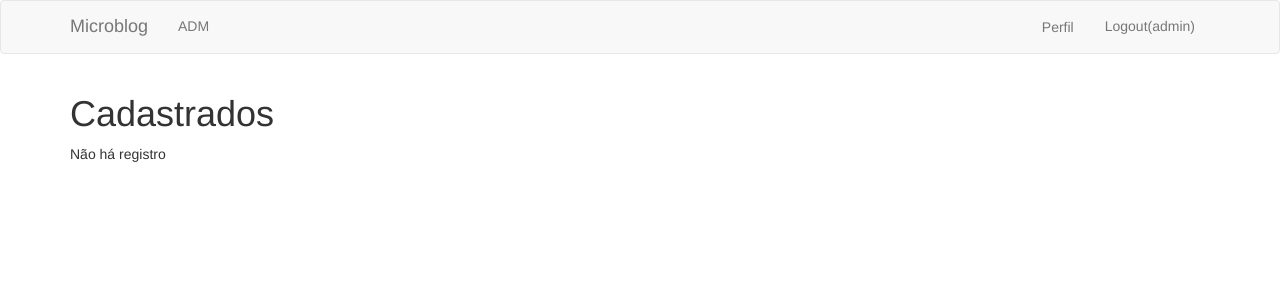
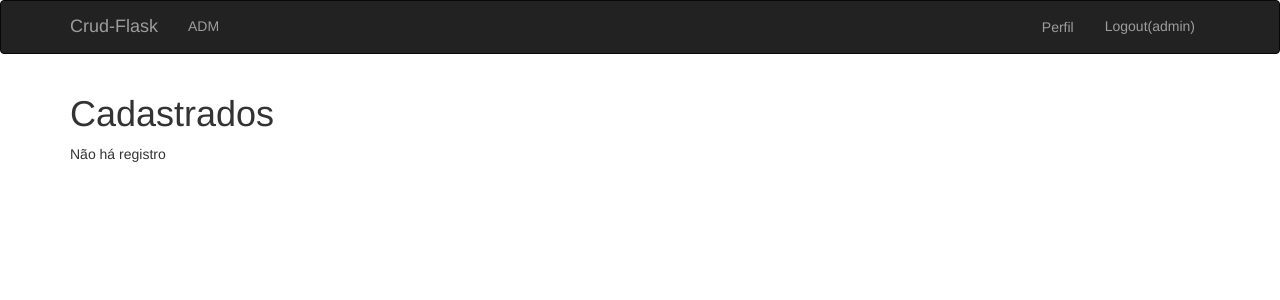
Before and after one commit to ggrecco/crud_flask, a Flask app: page /read in a window 1280 px wide. Shown: the top 300 px of the page. Run offline with Flask 2, Linux system fonts and the light colour scheme; a user stored in the database is signed in; data comes from the database, SQL or seed files in the repository; both versions use the stored data as it was after the commit; some libraries are stand-ins or nearby versions.

Commit message:
invertida a cor do cabeçalho

```diff
--- a/crf_bootstrap3/app/templates/index.html
+++ b/crf_bootstrap3/app/templates/index.html
@@ -2,8 +2,11 @@
 {% block title %}
     {% if title %}{{ title }} - CRF{% else %}Crud-Flask{% endif %}
 {% endblock %}
+{% block styles %}
+<link rel="stylesheet" href="https://maxcdn.bootstrapcdn.com/bootstrap/3.3.7/css/bootstrap.min.css" integrity="sha384-BVYiiSIFeK1dGmJRAkycuHAHRg32OmUcww7on3RYdg4Va+PmSTsz/K68vbdEjh4u" crossorigin="anonymous">
+{% endblock %}
 {% block navbar %}
-<nav class="navbar navbar-default">
+<nav class="navbar navbar-inverse">
     <div class="container">
         <div class="navbar-header">
             <button type="button" class="navbar-toggle collapsed" data-toggle="collapse" data-target="#bs-example-navbar-collapse-1" aria-expanded="false">
@@ -12,7 +15,7 @@
                 <span class="icon-bar"></span>
                 <span class="icon-bar"></span>
             </button>
-            <a class="navbar-brand" href="{{ url_for('index') }}">Microblog</a>
+            <a class="navbar-brand" href="{{ url_for('index') }}">Crud-Flask</a>
         </div>
         <div class="collapse navbar-collapse" id="bs-example-navbar-collapse-1">
         {% if current_user.is_anonymous %}
--- a/crf_bootstrap3/app/templates/list_users.html
+++ b/crf_bootstrap3/app/templates/list_users.html
@@ -20,7 +20,7 @@
             <td>{{u.email}}</td>
             <td>{{u.permissions}}</td>
             <td>{{u.status}}</td>
-            <td>{{ moment(u.last_seen).format('LL') }}</td>
+            <td>{{ moment(u.last_seen).format('L') }}</td>
             <td>
                 <a href="{{ url_for('delete_myuser', myuser=u.username) }}">Deletar</a>
             </td>
```
Also changed, not shown: crf_bootstrap3/app.db.
